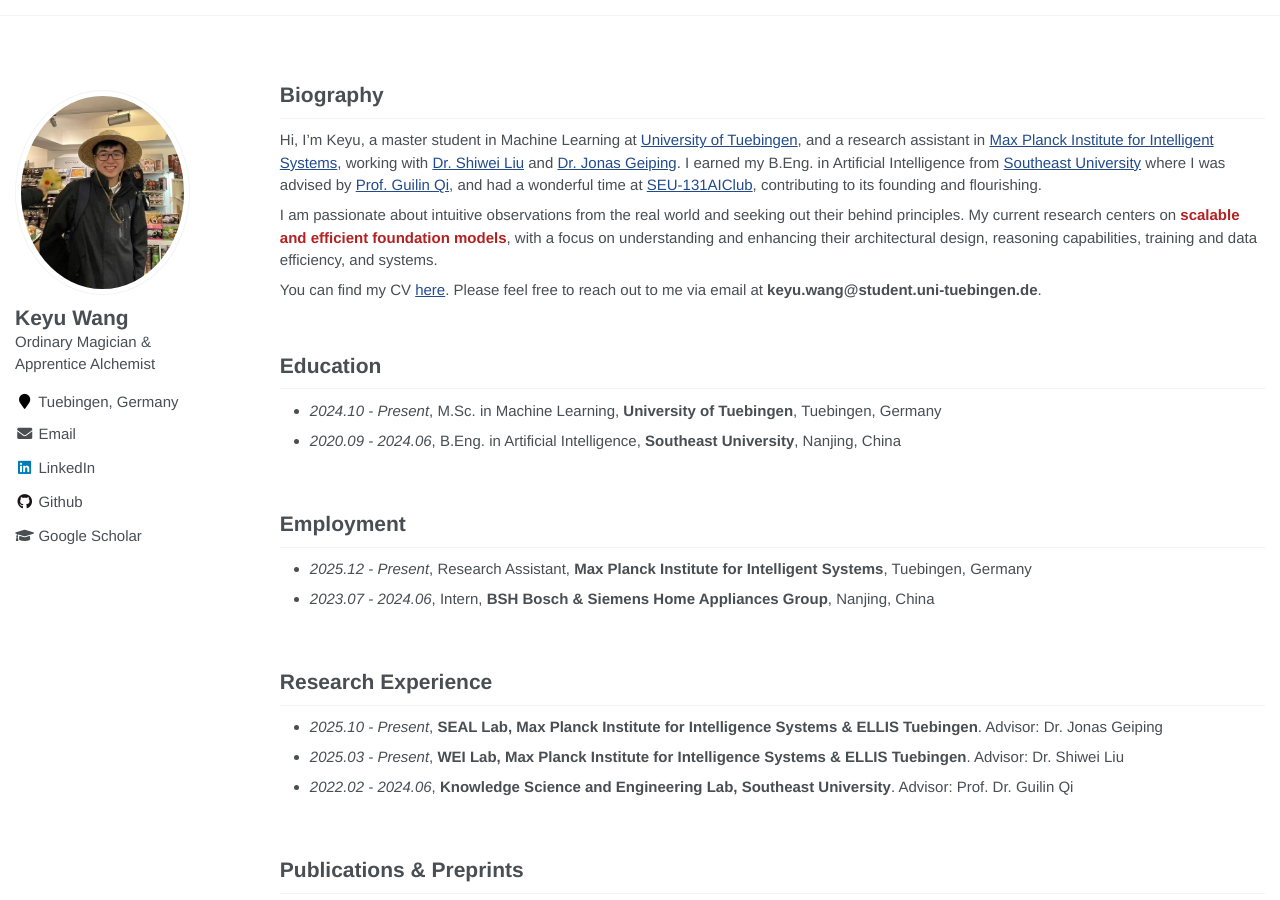
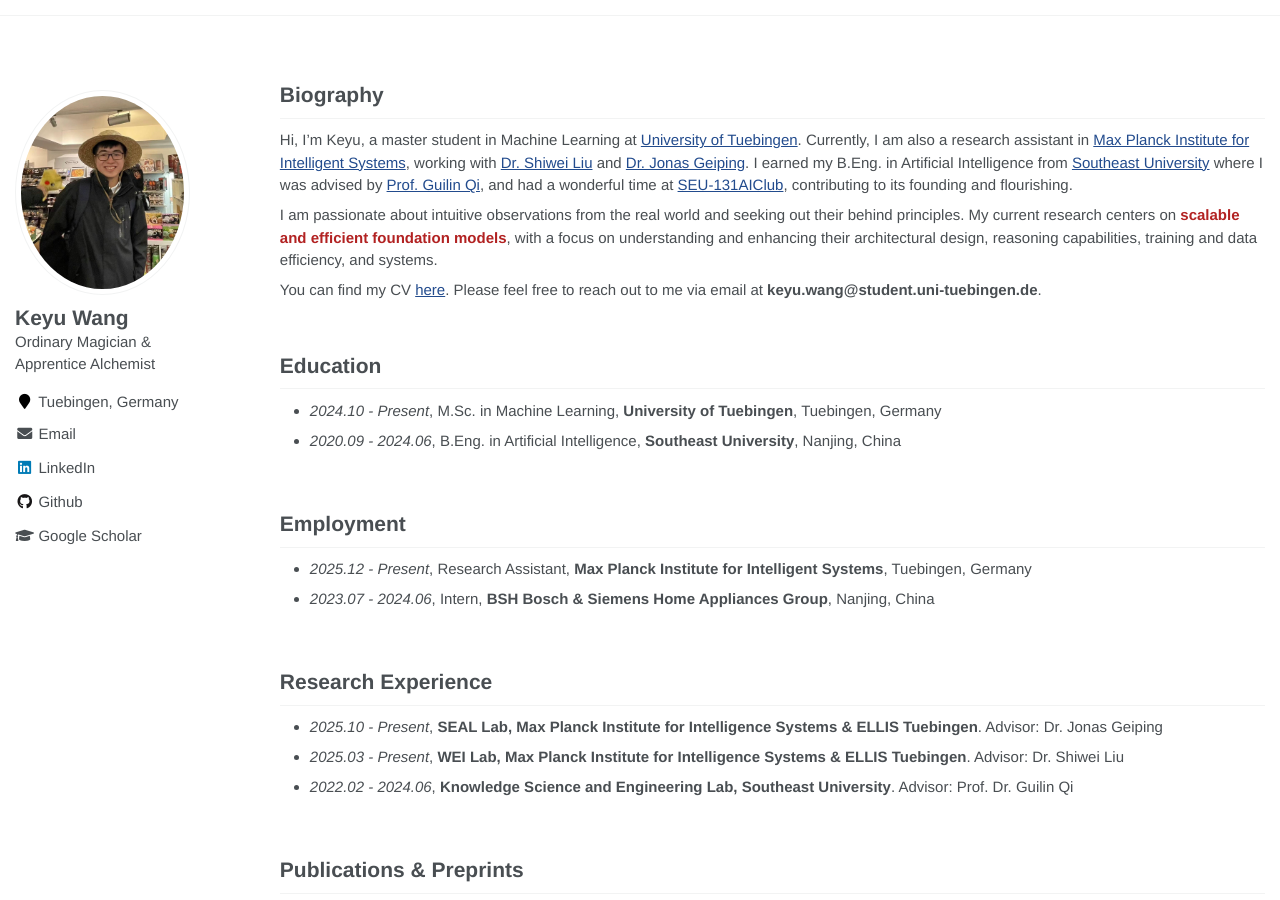
Before and after one commit to keyu-wang-2002/keyu-wang-2002.github.io, a Jekyll site: the page built from _pages/about.md, in a window 1280 px wide and 900 px high. Built offline with Jekyll 4.4.1, drawn with Linux system fonts in a browser that asks for light colours.

Commit message:
Update about.md

```diff
--- a/_pages/about.md
+++ b/_pages/about.md
@@ -15,7 +15,7 @@ redirect_from:
 
 # Biography
 
-Hi, I'm Keyu, a master student in Machine Learning at [University of Tuebingen]([[https://uni-tuebingen.de/en/]]), and a research assistant in [Max Planck Institute for Intelligent Systems](https://is.mpg.de/), working with  [Dr. Shiwei Liu](https://shiweiliuiiiiiii.github.io) and [Dr. Jonas Geiping](https://jonasgeiping.github.io/). I earned my B.Eng. in Artificial Intelligence from [Southeast University](https://www.seu.edu.cn/) where I was advised by [Prof. Guilin Qi](https://scholar.google.com/citations?user=1gw3LJQAAAAJ&hl=zh-CN), and had a wonderful time at [SEU-131AIClub](https://github.com/131AIClub), contributing to its founding and flourishing.
+Hi, I'm Keyu, a master student in Machine Learning at [University of Tuebingen]([[https://uni-tuebingen.de/en/]]). Currently, I am also a research assistant in [Max Planck Institute for Intelligent Systems](https://is.mpg.de/), working with  [Dr. Shiwei Liu](https://shiweiliuiiiiiii.github.io) and [Dr. Jonas Geiping](https://jonasgeiping.github.io/). I earned my B.Eng. in Artificial Intelligence from [Southeast University](https://www.seu.edu.cn/) where I was advised by [Prof. Guilin Qi](https://scholar.google.com/citations?user=1gw3LJQAAAAJ&hl=zh-CN), and had a wonderful time at [SEU-131AIClub](https://github.com/131AIClub), contributing to its founding and flourishing.
 
 I am passionate about intuitive observations from the real world and seeking out their behind principles. My current research centers on <font color='FireBrick'><strong>scalable and efficient foundation models</strong></font>, with a focus on understanding and enhancing their architectural design, reasoning capabilities, training and data efficiency, and systems.
 
```
